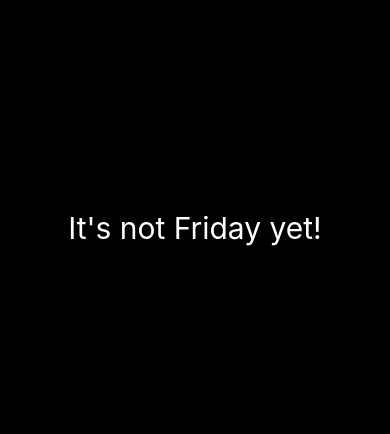
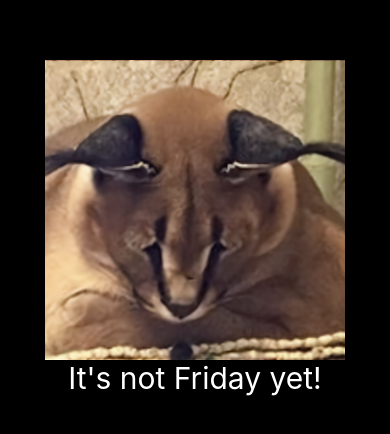
Before and after one commit to hstrejoluna/floppa-friday, a React Native app: screen / in a window 390 px wide. Shown: the part 194-628 px from the top of the page. Built offline with nearby package versions, Linux system fonts and the light colour scheme.

Commit message:
is not friday presentation finished

```diff
--- a/App.js
+++ b/App.js
@@ -1,6 +1,6 @@
 import { useState, useEffect } from "react";
 import { StatusBar } from "expo-status-bar";
-import { StyleSheet, Text, View } from "react-native";
+import { StyleSheet, Text, View, Image } from "react-native";
 import Buttons from "./components/Buttons";
 
 export default function App() {
@@ -13,11 +13,21 @@ export default function App() {
     }
   }, []);
 
-
+  function isnotFriday() {
+    return (
+      <>
+        <Image
+          source={require("./assets/notfriday.png")}
+          style={styles.image}
+        />
+        <Text style={styles.text}>It's not Friday yet!</Text>
+      </>
+    );
+  }
 
   return (
     <View style={styles.container}>
-      {isFriday ? <Buttons /> : <Text style={styles.text}>It's not Friday yet!</Text>}
+      {isFriday ? <Buttons /> : isnotFriday()}
       <StatusBar style="auto" />
     </View>
   );
@@ -30,8 +40,12 @@ const styles = StyleSheet.create({
     alignItems: "center",
     justifyContent: "center",
   },
-  text:{
+  image: {
+    width: 300,
+    height: 300,
+  },
+  text: {
     color: "#fff",
     fontSize: 30,
-  }
+  },
 });
```
Also changed, not shown: assets/notfriday.png (added).
